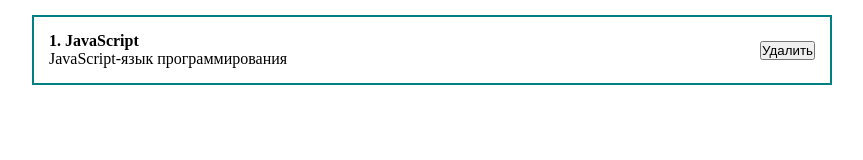
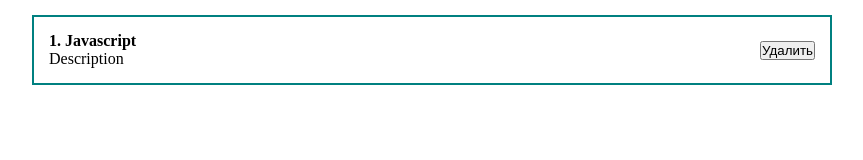
Before and after one commit to lekss361/react-course, a React (Create React App) app: page / in a window 1280 px wide. Shown: the top 160 px of the page, without its empty margins (208-1071 px from the left). Built offline with nearby package versions, Linux system fonts and the light colour scheme.

Commit message:
add props Postitem

```diff
--- a/src/App.js
+++ b/src/App.js
@@ -2,6 +2,7 @@
 import Counter from "./Components/Counter";
 import ClassCounter from "./Components/ClassCounter";
 import './Styles/App.css';
+import PostItem from "./Components/PostItem";
 
 function App() {
     const [value, setValue] = useState('text in input')
@@ -9,17 +10,7 @@
 
     return (
         <div className="App">
-            <div className="post">
-                <div className="post__content">
-                    <strong>1. JavaScript</strong>
-                    <div>
-                        JavaScript-язык программирования
-                    </div>
-                </div>
-                    <div className="post_btn">
-                        <button>Удалить</button>
-                </div>
-            </div>
+        <PostItem post={{id: 1, title: 'Javascript', body: 'Description'}}/>
         </div>
     );
 }
--- /dev/null
+++ b/src/Components/PostItem.jsx
@@ -0,0 +1,19 @@
+import React from 'react';
+
+const PostItem = (props) => {
+    return (
+        <div className="post">
+            <div className="post__content">
+                <strong>{props.post.id}. {props.post.title}</strong>
+                <div>
+                    {props.post.body}
+                </div>
+            </div>
+            <div className="post_btn">
+                <button>Удалить</button>
+            </div>
+        </div>
+    );
+};
+
+export default PostItem;
```
